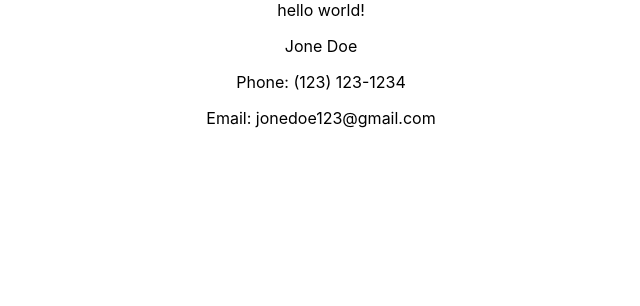
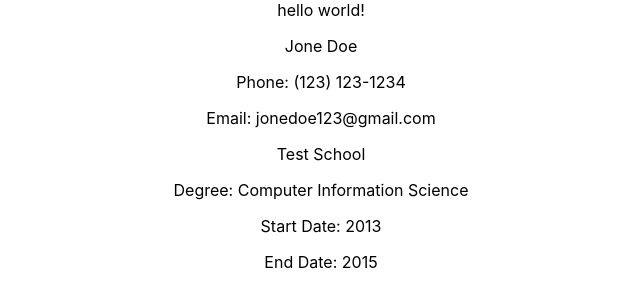
Before and after one commit to itsMe-ThatOneGuy/cv-project, a React (Create React App) app: page / in a window 1280 px wide. Shown: the top 306 px of the page, without its empty margins (319-959 px from the left). Built offline with nearby package versions, Linux system fonts and the light colour scheme.

Commit message:
Imported the education file

```diff
--- a/src/App.js
+++ b/src/App.js
@@ -1,5 +1,6 @@
 import React, { Component } from "react";
 import "./App.css";
+import Education from "./components/Education";
 import General from "./components/General";
 
 class App extends Component {
@@ -13,6 +14,7 @@ class App extends Component {
 			<div className="App">
 				{this.state.message}
 				<General />
+				<Education />
 			</div>
 		);
 	}
```
